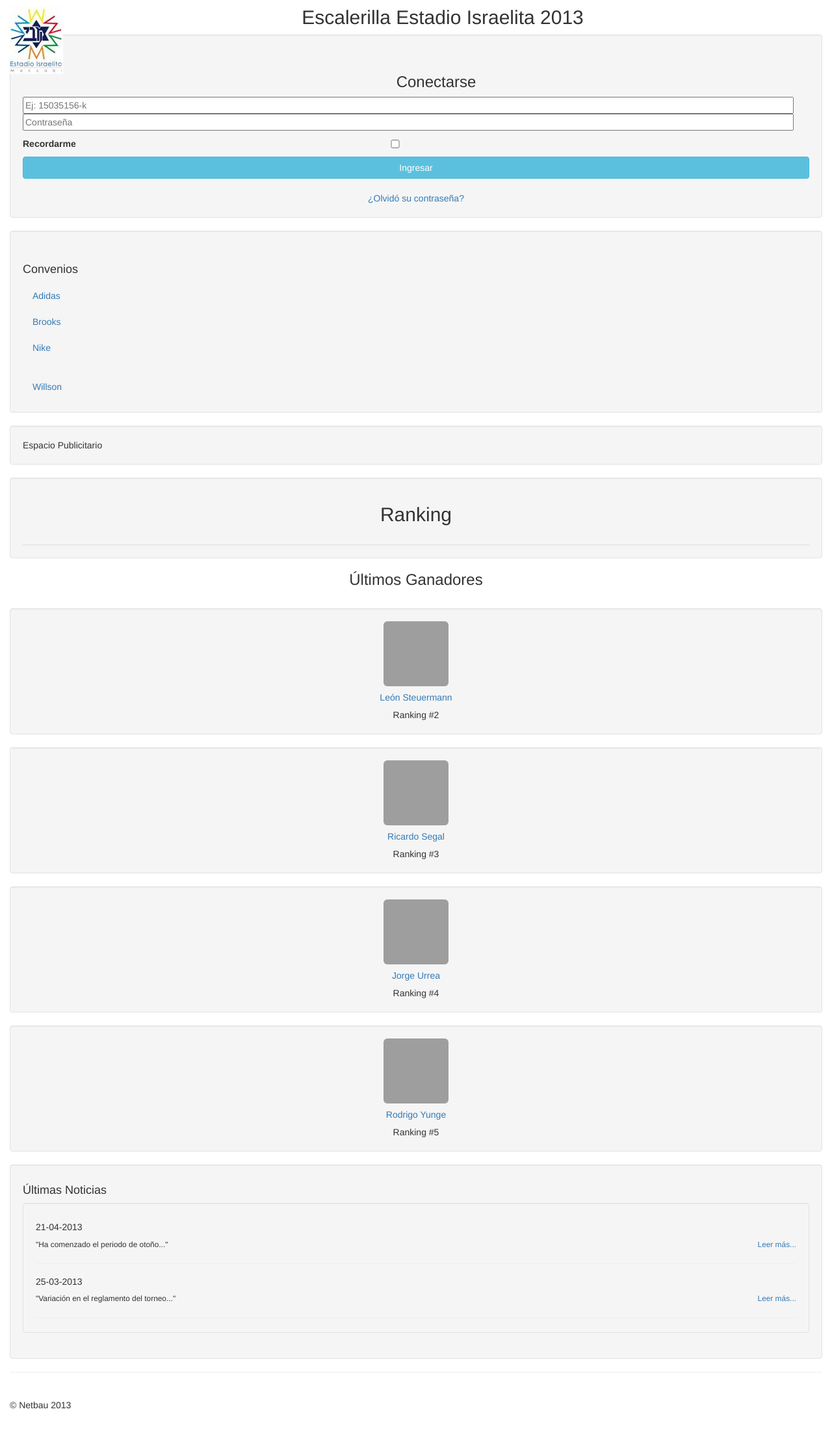
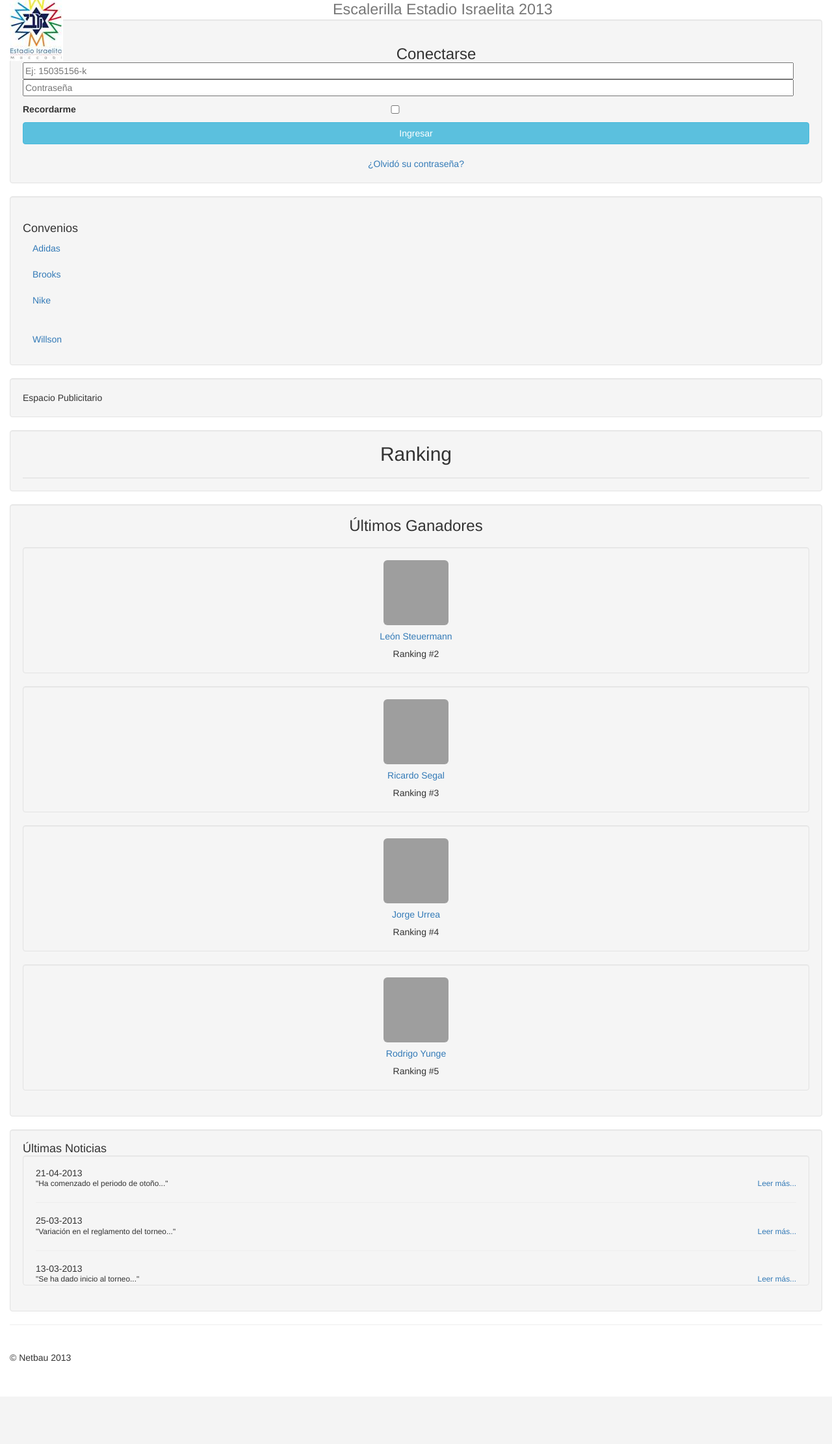
Before and after one commit to Netbau/escalerilla, a PHP site: page / in a window 1280 px wide. Shown: the part 50-2272 px from the top of the page at 65% size. After the commit the page ends 2144 px from the top, so only its background shows below. Run offline with PHP 8.4, Linux system fonts and the light colour scheme; data that the repository does not hold is empty; some libraries are stand-ins or nearby versions; grey boxes are pictures that could not be loaded.

Commit message:
some visual css shit

```diff
--- a/capaVistas/documentoPremios.php
+++ b/capaVistas/documentoPremios.php
@@ -1,2 +1,2 @@
-<div class="well"﻿>
+<div class="well well-small"﻿>
 </div>
--- a/capaVistas/header.php
+++ b/capaVistas/header.php
@@ -53,5 +53,5 @@
         </div>
         <div class="container-fluid">
             <div class="row-fluid"><!-- titulo -->
-                <h2><img src="img/LogoEimCompacto.jpg" class="pull-left"><center>Escalerilla Estadio Israelita 2013</center></h2>
+                <h1><img src="img/LogoEimCompacto.jpg" class="pull-left"><center><small>Escalerilla Estadio Israelita 2013</small></center></h1>
             </div>
--- a/capaVistas/retosDisponibles.php
+++ b/capaVistas/retosDisponibles.php
@@ -4,7 +4,7 @@
     $desafiosDisponibles = Jugadores::getDesafiosDisponibles($jugador['ranking'], $jugador['categoria']);
     if (count($desafiosDisponibles) != 0) {
         foreach ($desafiosDisponibles as $desafio) {
-            echo '<div class="span3 well"><!--1ra persona-->
+            echo '<div class="span3 well well-small"><!--1ra persona-->
         <center><img class="img img-rounded" src="' . $desafio['foto'] . '" height="150" width="100"></center>
         <center><strong>' . $desafio['nombre'] . ' ' . $desafio['apellido'] . '</strong></center>
         <center>Ranking #' . $desafio['ranking'] . '</center>
--- a/capaVistas/ultimasNoticias.php
+++ b/capaVistas/ultimasNoticias.php
@@ -1,7 +1,7 @@
 <div class="nav-header">
     <h4>Últimas Noticias</h4>
 </div>
-<div class="well small" style="overflow: auto;">
+<div class="well well-small small" style="overflow: auto;">
     <div class="noticia">
         <div>
             <h5>21-04-2013</h5>
--- a/capaVistas/ultimosGanadores.php
+++ b/capaVistas/ultimosGanadores.php
@@ -1,20 +1,20 @@
 <center>
-            <div class="span3 well"><!--1ra persona-->
+            <div class="span3 well well-small"><!--1ra persona-->
 			<center><img class="img img-rounded" src="http://thesocialmediapro.co/wp-content/uploads/2011/11/facebook-profile-picture.jpg" height ="150" width="100"></center>
 			<center><a href="#" class="btn btn-link">León Steuermann</a></center>
 			<center>Ranking #2</center>
 			</div>
-			<div class="span3 well"><!--2ra persona-->
+			<div class="span3 well well-small"><!--2ra persona-->
 			<center><img class="img img-rounded" src="http://thesocialmediapro.co/wp-content/uploads/2011/11/facebook-profile-picture.jpg" height ="150" width="100"></center>
 			<center><a href="#" class="btn btn-link">Ricardo Segal</a></center>
 			<center>Ranking #3</center>
 			</div>
-			<div class="span3 well"><!--3ra persona-->
+			<div class="span3 well well-small"><!--3ra persona-->
 			<center><img class="img img-rounded" src="http://thesocialmediapro.co/wp-content/uploads/2011/11/facebook-profile-picture.jpg" height ="150" width="100"></center>
 			<center><a href="#" class="btn btn-link">Jorge Urrea</a></center>
 			<center>Ranking #4</center>
 			</div>
-			<div class="span3 well"><!--4ta persona-->
+			<div class="span3 well well-small"><!--4ta persona-->
 			<center><img class="img img-rounded" src="http://thesocialmediapro.co/wp-content/uploads/2011/11/facebook-profile-picture.jpg" height ="150" width="100"></center>
 			<center><a href="#" class="btn btn-link">Rodrigo Yunge</a></center>
 			<center>Ranking #5</center>
--- a/css/estilo.css
+++ b/css/estilo.css
@@ -40,3 +40,13 @@ table img{
 .span3 img{
     height: 100px;
 }
+h1,
+h2,
+h3,
+h4,
+h5 {
+    padding-top: 0px;
+    padding-bottom: 0px;
+    margin-top: 0px;
+    margin-bottom: 0px;
+}
--- a/index.php
+++ b/index.php
@@ -2,36 +2,36 @@
             <div class="row-fluid"><!-- row de contenido -->
                 <div class="span3">
 
-                    <div class="well"><!--Formulario login-->
+                    <div class="well well-small"><!--Formulario login-->
                         <?php if(!isset($_SESSION['usuario'])){require("capaVistas/loginForm.php");}else{require("capaVistas/infoUsuario.php");} ?>
-                    </div><!--/.well -->
+                    </div><!--/.well well-small -->
 
-                    <div class="well"><!--Convenios-->
+                    <div class="well well-small"><!--Convenios-->
                         <?php require("capaVistas/convenios.php"); ?>
-                    </div><!--/.well -->
+                    </div><!--/.well well-small -->
 
-                    <div class="well"><!--Publicidad-->
+                    <div class="well well-small"><!--Publicidad-->
                         Espacio Publicitario
-                    </div><!--/.well -->
+                    </div><!--/.well well-small -->
 
                 </div><!--/span-->
 
                 <div class="span9">
 
-                    <div class="well"><center><h2>Ranking</h2></center><!--Ranking-->
+                    <div class="well well-small"><center><h2>Ranking</h2></center><!--Ranking-->
                         <?php require("capaVistas/ranking.php"); ?>
                     </div>
 
-                    <div class="hero-unit">
+                    <div class="well well-small">
                         <div class="row-fluid"><center><h3>Últimos Ganadores</h3></center><!--Últimos Ganadores-->
                             <?php require("capaVistas/ultimosGanadores.php"); ?>
                         </div><!--/row-->
-                    </div><!--well-->
+                    </div><!--well well-small-->
 
                 </div><!--/span-->
 
 
-                <div class="well"><!--Últimas Noticias-->
+                <div class="well well-small"><!--Últimas Noticias-->
                     <?php require("capaVistas/ultimasNoticias.php"); ?>
                 </div>
 
```
Also changed, not shown: contacto.php (+9 -9 lines), premios.php (+8 -8 lines), reglamento.php (+8 -8 lines), usuario.php (+10 -10 lines).
